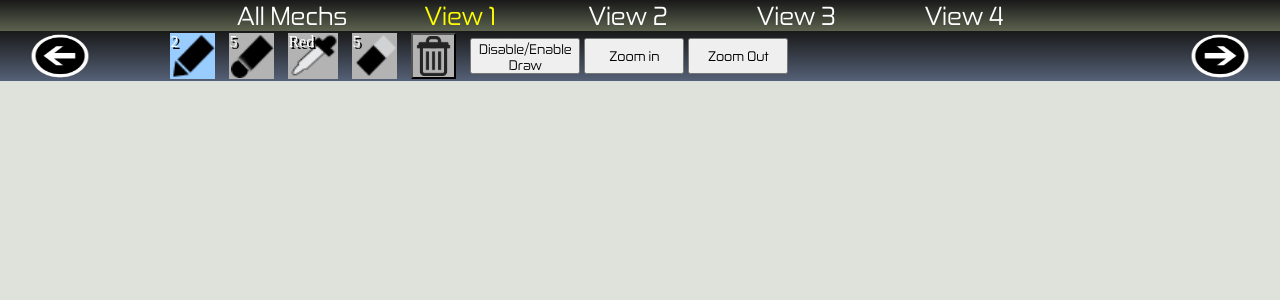
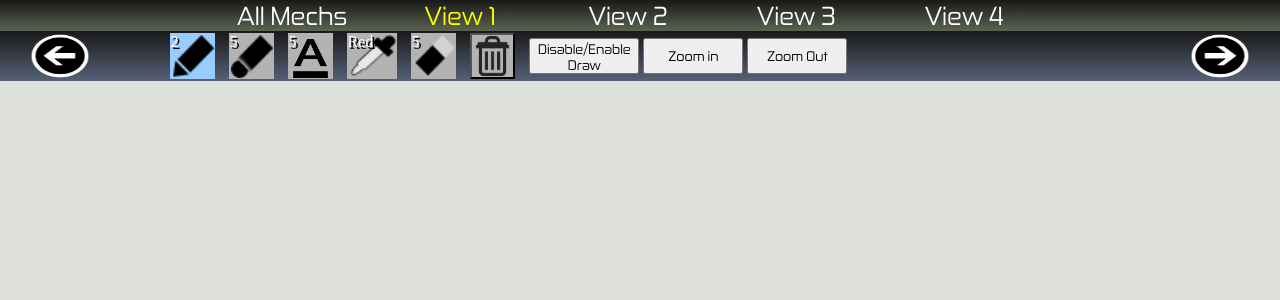
Before and after one commit to NateThurmond/MechMarkup, a PHP site: page /view1.php in a window 1280 px wide. Shown: the top 300 px of the page. Run offline with PHP 8.4, Linux system fonts and the light colour scheme; data that the repository does not hold is empty; a stand-in replaces the project's code that opens the database connection; some libraries are stand-ins or nearby versions.

Commit message:
Added ability to draw text on canvas

```diff
--- a/css/view.css
+++ b/css/view.css
@@ -51,7 +51,7 @@ body * {
     width: 74%;
 }
 
-.penSelect, .circleSelect, .eraserSelect, .drawColorSelect {
+.penSelect, .circleSelect, .eraserSelect, .drawColorSelect, .textSelect {
     color: white;
     text-shadow: 2px 2px black;
     vertical-align: top;
@@ -76,6 +76,14 @@ body * {
     background: url(../images/circle.png);
     background-position: center;
     background-size: 95% 95%;
+    background-repeat: no-repeat;
+    background-color: #b3b3b3;
+}
+
+.textSelect {
+    background: url(../images/textIcon.png);
+    background-position: center;
+    background-size: 125% 95%;
     background-repeat: no-repeat;
     background-color: #b3b3b3;
 }
--- a/js/view.js
+++ b/js/view.js
@@ -22,6 +22,8 @@ $(document).ready(function() {
     var penWidth = 2;
     var circleWidth = 4;
     var eraserWidth = 6;
+    var textWidth = 6;
+    var textToFill = "";
     var mode="pen";
 
     viewMechs = true;
@@ -43,61 +45,9 @@ $(document).ready(function() {
 
     $('#pen').customSelect({customClass:'penSelect'});
     $('#circle').customSelect({customClass:'circleSelect'});
+    $('#text').customSelect({customClass:'textSelect'});
     $('#drawColor').customSelect({customClass:'drawColorSelect'});
     $('#eraser').customSelect({customClass:'eraserSelect'});
-
-    /* Handlers for draw control buttons/selects */
-    $('#pen').bind('click', function() {
-        mode="pen";
-        penWidth = $("#pen option:selected").val();
-
-        $('.drawOption').css('background-color', '#b3b3b3');
-        $('.penSelect').css('background-color', '#99ccff');
-        $('.drawOption option').css('background-color', 'white');
-    });
-    $('#pen').bind('change', function() {
-        mode="pen";
-        penWidth = $("#pen option:selected").val();
-        saveMarkup();
-    });
-    $('#circle').bind('click', function() {
-        mode="circle";
-        circleWidth = $("#circle option:selected").val();
-
-        $('.drawOption').css('background-color', '#b3b3b3');
-        $('.circleSelect').css('background-color', '#99ccff');
-        $('.drawOption option').css('background-color', 'white');
-    });
-    $('#circle').bind('change', function() {
-        mode="circle";
-        circleWidth = $("#circle option:selected").val();
-        saveMarkup();
-    });
-    $('#drawColor').bind('click', function() {
-        drawColor = $("#drawColor option:selected").val();
-
-        $('.drawOption').css('background-color', '#b3b3b3');
-        $('.' + mode + 'Select').css('background-color', '#99ccff');
-        $('.drawOption option').css('background-color', 'white');
-    });
-    $('#drawColor').bind('change', function() {
-        drawColor = $("#drawColor option:selected").val();
-        saveMarkup();
-    });
-    $('#eraser').bind('click', function() {
-        mode="eraser";
-        eraserWidth = $("#eraser option:selected").val();
-
-        $('.drawOption').css('background-color', '#b3b3b3');
-        $('.eraserSelect').css('background-color', '#99ccff');
-        $('.drawOption option').css('background-color', 'white');
-    });
-    $('#eraser').bind('change', function() {
-        mode="eraser";
-        eraserWidth = $("#eraser option:selected").val();
-        saveMarkup();
-    });
-
 
     $.getJSON('./phpScripts/fetchViews.php', function(data) {
         var viewMechsAll = data[pageTitle];
@@ -346,29 +296,90 @@ $(document).ready(function() {
         });
 
         $('#disableDraw').click(function() {
-
             disableDraw = ! disableDraw;
 
             if (disableDraw) {
                 $('.overlay').css('display', 'block');
-
                 $('head').remove('#userZoom');
                 $('head').append('<meta id="userZoom" name="viewport" content="user-scalable=1">');
                 $('#clearCanvas').prop('disabled', true);
             }
             else {
                 $('.overlay').css('display', 'none');
-
                 $('head').remove('#userZoom');
                 $('head').append('<meta id="userZoom" name="viewport" content="user-scalable=0">');
                 $('#clearCanvas').prop('disabled', false);
             }
         });
+
+        /* Handlers for draw control buttons/selects */
+        $('#pen').bind('click', function() {
+            mode="pen";
+            penWidth = $("#pen option:selected").val();
+
+            $('.drawOption').css('background-color', '#b3b3b3');
+            $('.penSelect').css('background-color', '#99ccff');
+            $('.drawOption option').css('background-color', 'white');
+        });
+        $('#pen').bind('change', function() {
+            mode="pen";
+            penWidth = $("#pen option:selected").val();
+            saveMarkup();
+        });
+        $('#circle').bind('click', function() {
+            mode="circle";
+            circleWidth = $("#circle option:selected").val();
+
+            $('.drawOption').css('background-color', '#b3b3b3');
+            $('.circleSelect').css('background-color', '#99ccff');
+            $('.drawOption option').css('background-color', 'white');
+        });
+        $('#circle').bind('change', function() {
+            mode="circle";
+            circleWidth = $("#circle option:selected").val();
+            saveMarkup();
+        });
+        $('#text').bind('click', function() {
+            mode="text";
+            textWidth = $("#text option:selected").val();
+
+            $('.drawOption').css('background-color', '#b3b3b3');
+            $('.textSelect').css('background-color', '#99ccff');
+            $('.drawOption option').css('background-color', 'white');
+        });
+        $('#text').bind('change', function() {
+            mode="text";
+            textWidth = $("#text option:selected").val();
+            saveMarkup();
+        });
+        $('#drawColor').bind('click', function() {
+            drawColor = $("#drawColor option:selected").val();
+
+            $('.drawOption').css('background-color', '#b3b3b3');
+            $('.' + mode + 'Select').css('background-color', '#99ccff');
+            $('.drawOption option').css('background-color', 'white');
+        });
+        $('#drawColor').bind('change', function() {
+            drawColor = $("#drawColor option:selected").val();
+            saveMarkup();
+        });
+        $('#eraser').bind('click', function() {
+            mode="eraser";
+            eraserWidth = $("#eraser option:selected").val();
+
+            $('.drawOption').css('background-color', '#b3b3b3');
+            $('.eraserSelect').css('background-color', '#99ccff');
+            $('.drawOption option').css('background-color', 'white');
+        });
+        $('#eraser').bind('change', function() {
+            mode="eraser";
+            eraserWidth = $("#eraser option:selected").val();
+            saveMarkup();
+        });
     }
 
 
     $('.viewTitle').click(function() {
-
         var linkID = this.id.split('_')[0];
 
         if (viewMechs == false) {
@@ -502,6 +513,17 @@ $(document).ready(function() {
             ctx.arc(lastX,lastY,circleWidth,0,Math.PI*2,false);
             ctx.fill();
         }
+        else if (mode=="text") {
+            isMouseDown = false;
+
+            textToFill = prompt("Please enter your text");
+            if (textToFill != null) {
+                ctx.font = textWidth + "px Verdana";
+                ctx.fillStyle = drawColor;
+                ctx.fillText(textToFill, lastX,lastY);
+            }
+            textToFill = "";
+        }
         else if(mode=="eraser") {
           ctx.globalCompositeOperation="destination-out";
           ctx.arc(lastX,lastY,eraserWidth,0,Math.PI*2,false);
--- a/view1.php
+++ b/view1.php
@@ -75,6 +75,13 @@ include('phpScripts/cookie.php');
                         <option value="12">20</option>
                         <option value="16">25</option>
                     </select>
+                    <select id="text" class="drawOption">
+                        <option value="6">5</option>
+                        <option value="12">10</option>
+                        <option value="18">15</option>
+                        <option value="24">20</option>
+                        <option value="30">25</option>
+                    </select>
                     <select id="drawColor" class="drawOption">
                         <option value="#ff0000">Red</option>
                         <option value="#000000">Black</option>
```
Also changed, not shown: view2.php (+7 -0 lines), view3.php (+7 -0 lines), view4.php (+7 -0 lines), images/textIcon.png (added).
